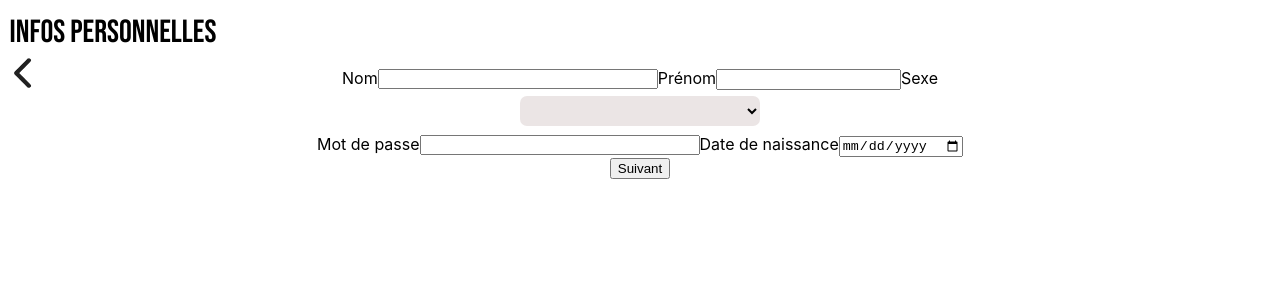
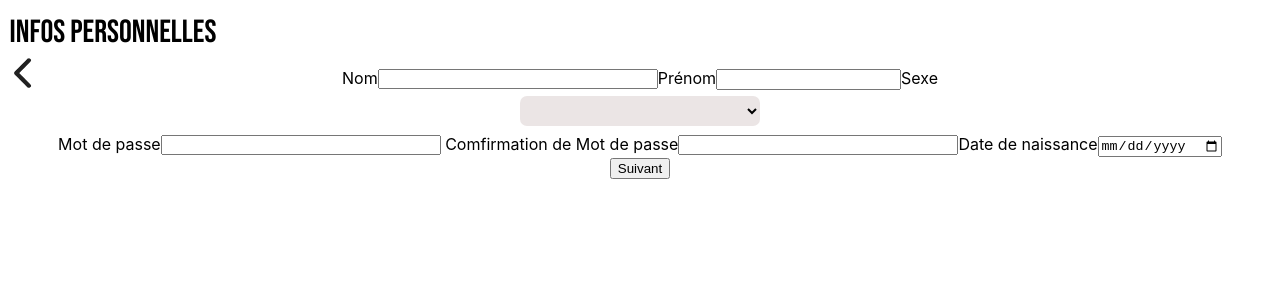
Before and after one commit to WildCodeSchool/reims-0919-js-tuk-tuk-travel, a React (Create React App) app in the folder tuktuktravel/: page /formusers in a window 1280 px wide. Shown: the top 300 px of the page. Built offline with nearby package versions, Linux system fonts and the light colour scheme.

Commit message:
add comfirm passsword

```diff
--- a/tuktuktravel/src/components/FormUsers.js
+++ b/tuktuktravel/src/components/FormUsers.js
@@ -16,6 +16,7 @@ class FormUsers extends Component {
       firstname: '',
       sex: '',
       password: '',
+      comfirm_password: '',
       birthday: '',
       country: '',
       city: '',
@@ -88,6 +89,8 @@ class FormUsers extends Component {
               </div>
               <label htmlFor="password">Mot de passe</label>
               <input type="password" id="password" onChange={this.change} />
+              <label htmlFor="comfirm-password"> Comfirmation de Mot de passe</label>
+              <input type="password" id="password" onChange={this.change} />
 
               <label htmlFor="birthday">Date de naissance</label>
               <input type="date" id="birthday" onChange={this.change} />
```
